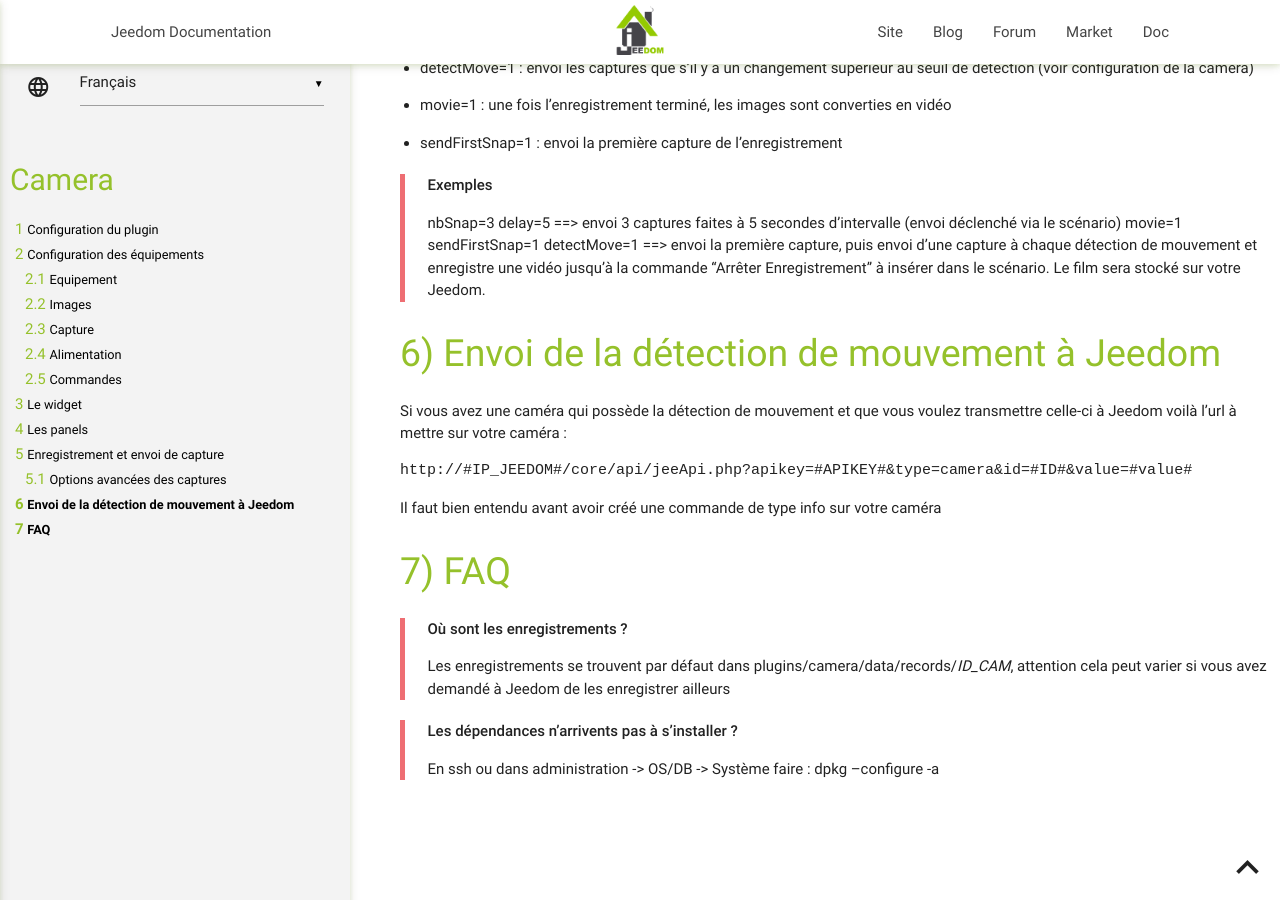
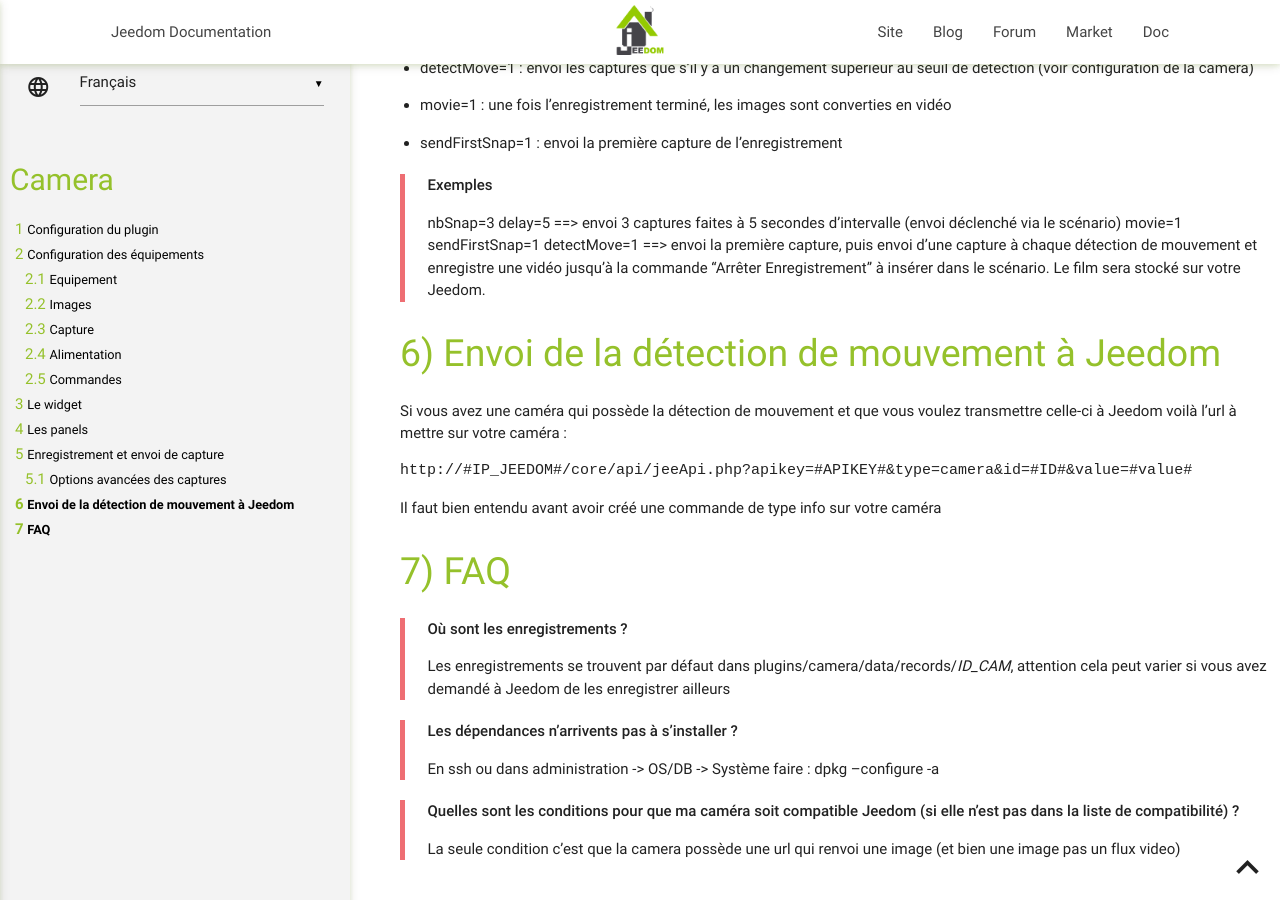
Before and after one commit to jeedom/plugin-camera, a Jekyll site: the page built from docs/fr_FR/index.md, in a window 1280 px wide and 900 px high, scrolled down 3743 px. Built offline with Jekyll 4.4.1, drawn with Linux system fonts in a browser that asks for light colours; our own code applies the rules of GitHub Pages for plain Markdown files.

Commit message:
update faq

```diff
--- a/docs/fr_FR/index.md
+++ b/docs/fr_FR/index.md
@@ -262,3 +262,7 @@ FAQ
 >**Les dépendances n'arrivents pas à s'installer ?**
 >
 >En ssh ou dans administration -> OS/DB -> Système faire : dpkg --configure -a
+
+>**Quelles sont les conditions pour que ma caméra soit compatible Jeedom (si elle n'est pas dans la liste de compatibilité) ?**
+>
+> La seule condition c'est que la camera possède une url qui renvoi une image (et bien une image pas un flux video)
```
